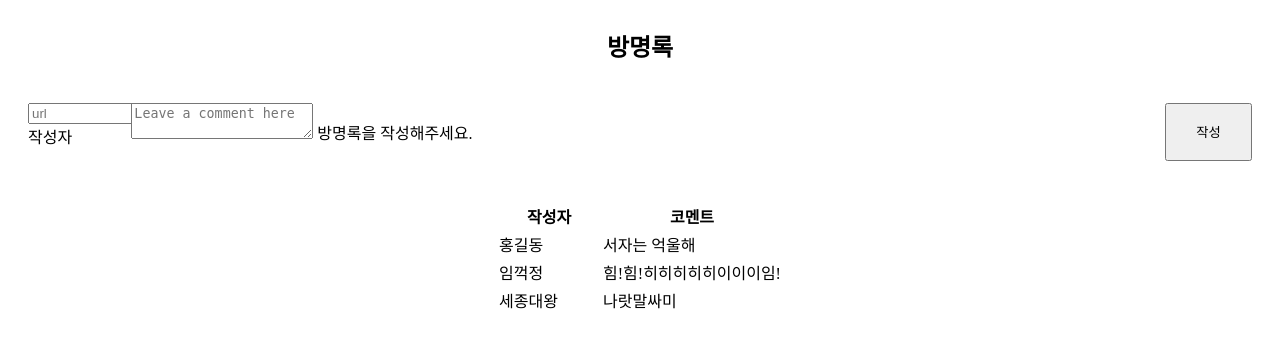
After one commit to 1L4K/toy-project, a Flask app: template templates/guestbook.html in a window 1280 px wide. The commit adds this page. Shown: the top 348 px of the page. Run offline with Flask 3, Linux system fonts and the light colour scheme; the template is opened without the code that fills it, so the values that code supplies are empty.

Commit message:
FEAT : 방명록 html

```diff
--- /dev/null
+++ b/static/guestbook.css
@@ -0,0 +1,41 @@
+@charset "utf-8";
+
+.guestbook {
+    display: flex;
+    flex-direction: column;
+    align-items: stretch;
+    justify-content: center;
+}
+.member_post {
+    display: flex;
+    flex-direction: row;
+    align-items: stretch;
+    justify-content: center;
+    margin: 20px 20px 20px 20px;
+}
+.member_post>.form-floating {
+    width: 100%;
+}
+.member_post>#post_nickname {
+    width: 10%;
+    min-width: 100px;
+    max-width: 500px;
+}
+.member_post>button {
+    width: 100px;
+    height: calc(3.5rem + 2px);
+}
+
+.post_list {
+    display: flex;
+    flex-direction: row;
+    align-items: stretch;
+    justify-content: center;
+    margin: 20px 20px 20px 20px;
+}
+
+.post_list>.table>thead>tr>.th-1 {
+    width: 10%;
+    min-width: 100px;
+    max-width: 500px;
+}
--- /dev/null
+++ b/templates/guestbook.html
@@ -0,0 +1,51 @@
+<!DOCTYPE html>
+<html lang="ko">
+
+<head>
+    <link href="{{ url_for('static', filename='guestbook.css') }}" rel="stylesheet">
+    <!-- <link rel="stylesheet" href="../static\guestbook.css" type="text/css"> -->
+</head>
+
+<body>
+    <div class="guestbook">
+        <h2 style="text-align: center;">방명록</h2>
+        <div class="member_post">
+            <div class="form-floating mb-3" id="post_nickname">
+                <input type="text" class="form-control" id="name" placeholder="url" />
+                <label for="floatingInput">작성자</label>
+            </div>
+            <div class="form-floating">
+                <textarea class="form-control" placeholder="Leave a comment here" id="comment"></textarea>
+                <label for="floatingTextarea2">방명록을 작성해주세요.</label>
+            </div>
+            <button onclick="save_comment()" type="button" class="btn btn-dark">
+                작성
+            </button>
+        </div>
+        <div class="post_list">
+            <table class="table">
+                <thead>
+                    <tr>
+                        <th scope="col" class='th-1'>작성자</th>
+                        <th scope="col">코멘트</th>
+                    </tr>
+                </thead>
+                <tbody id="order-box">
+                    <tr>
+                        <td>홍길동</td>
+                        <td>서자는 억울해</td>
+                    </tr>
+                    <tr>
+                        <td>임꺽정</td>
+                        <td>힘!힘!히히히히히이이이임!</td>
+                    </tr>
+                    <tr>
+                        <td>세종대왕</td>
+                        <td>나랏말싸미</td>
+                    </tr>
+                </tbody>
+            </table>
+        </div>
+    </div>
+</body>
+</html>
```
Also changed, not shown: templates/index.html (+19 -20 lines), README.md.
